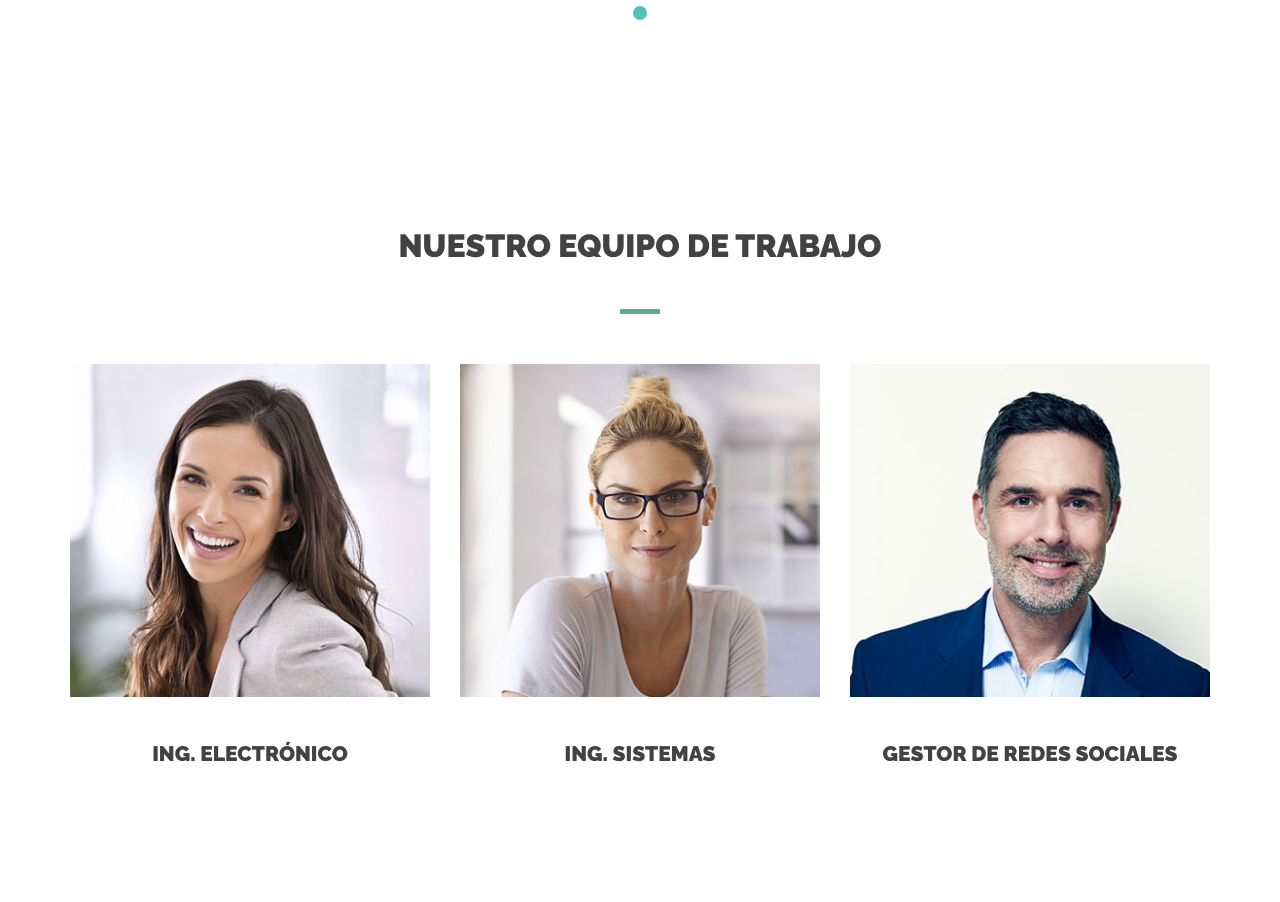
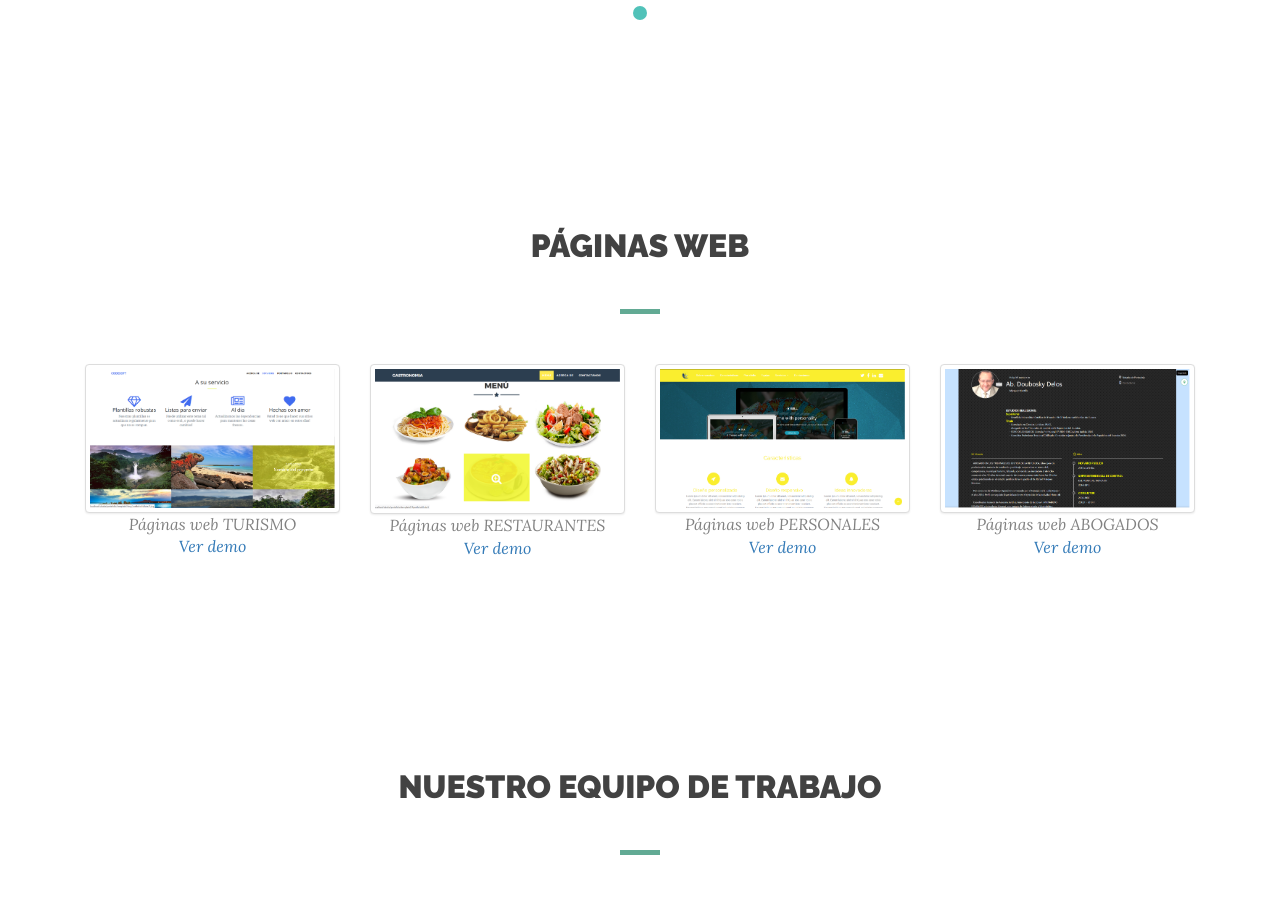
Before and after one commit to carlosmast23/codesoft-web, a plain HTML site: page index.html in a window 1280 px wide. Shown: the part 3698-4600 px from the top of the page. Drawn offline with nearby package versions, Linux system fonts and the light colour scheme.

Commit message:
actualizacion pagina codesoft

```diff
--- a/index.html
+++ b/index.html
@@ -138,6 +138,9 @@
       </div>
   </div>
 </section>
+
+
+
 <section id="expertise" class="expert">
     <div class="container-fluid">
         <div class="row">
@@ -277,6 +280,40 @@ Si el área académica que busca no se encuentra en la lista, se puede contactar
             </div>
         </div>
 
+    </div>
+</div>
+</section>
+<section id="portafolio" class="portafolio section">
+    <div class="container">
+        <div class="row">
+            <div class="col-md-12">
+                <h2 class="title">Páginas web</h2>
+                <div class="col-md-3">
+                    <img src="assets/images/tpl_t.png" class="img-thumbnail">
+                    <div class="caption">
+                    <p>Páginas web TURISMO <br><a href="portafolio/template1">Ver demo</a></p>
+                  </div>
+              </div>
+              <div class="col-md-3">
+                  <img src="assets/images/tpl_g.png" class="img-thumbnail">
+                  <div class="caption">
+                  <p>Páginas web RESTAURANTES <br><a href="portafolio/template3">Ver demo</a></p>
+                  </div>
+              </div>
+              <div class="col-md-3">
+                <img src="assets/images/tpl_2.png" class="img-thumbnail">
+                <div class="caption">
+                <p>Páginas web PERSONALES <br><a href="portafolio/template2">Ver demo</a></p>
+              </div>
+          </div>
+          <div class="col-md-3">
+            <img src="assets/images/tpl_3.png" class="img-thumbnail">
+            <div class="caption">
+            <p>Páginas web ABOGADOS <br><a href="portafolio/curriculumchino">Ver demo</a></p>
+          </div>
+      </div>
+
+  </div>
 </div>
 </div>
 </section>
```
Also changed, not shown: portafolio/template3/index.html (+2 -2 lines), assets/images/tpl_2.png (added), assets/images/tpl_3.png (added), assets/images/tpl_g.png (added), assets/images/tpl_t.png (added). Lines whose indentation alone changed are shown as unchanged.
